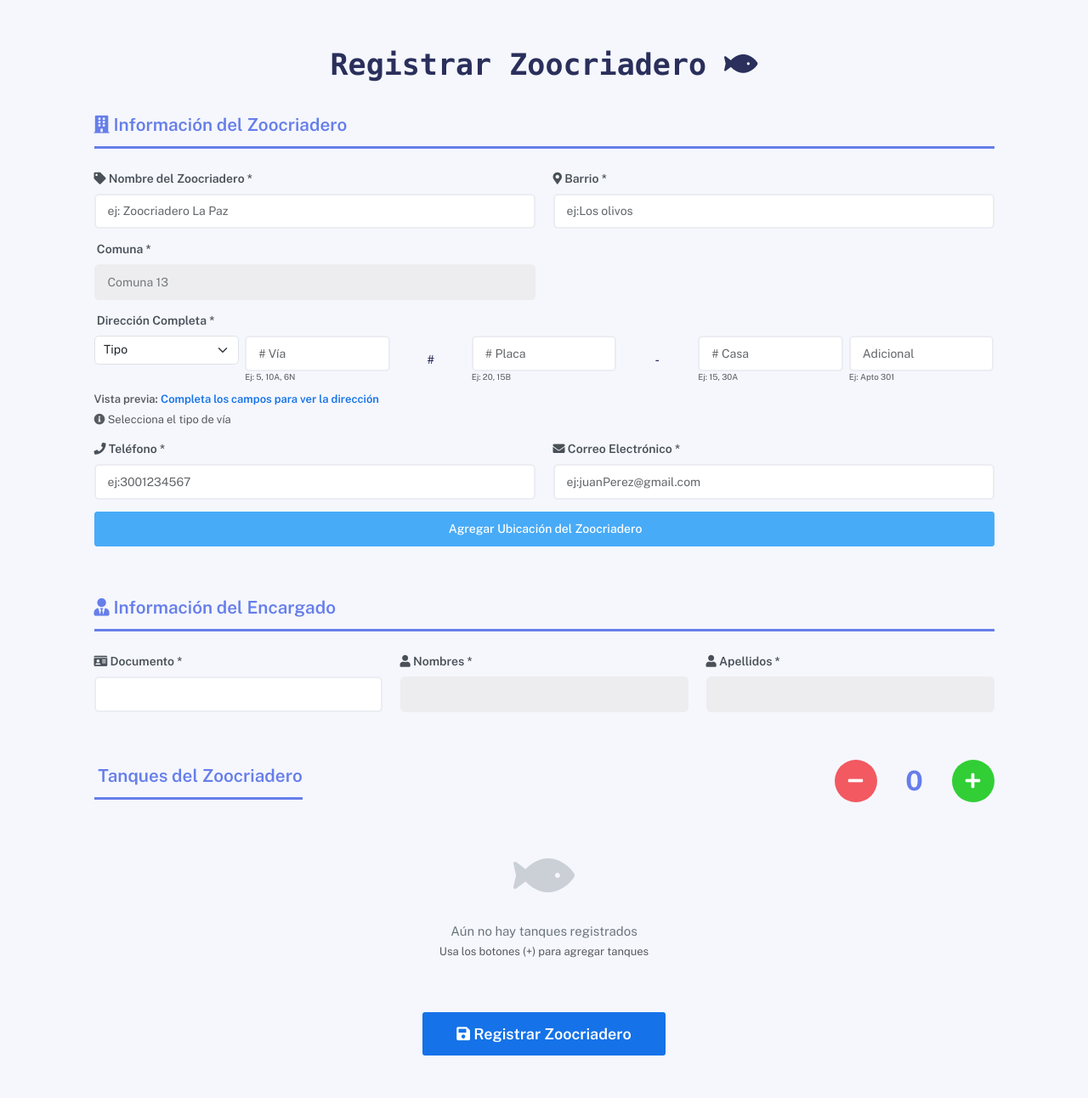
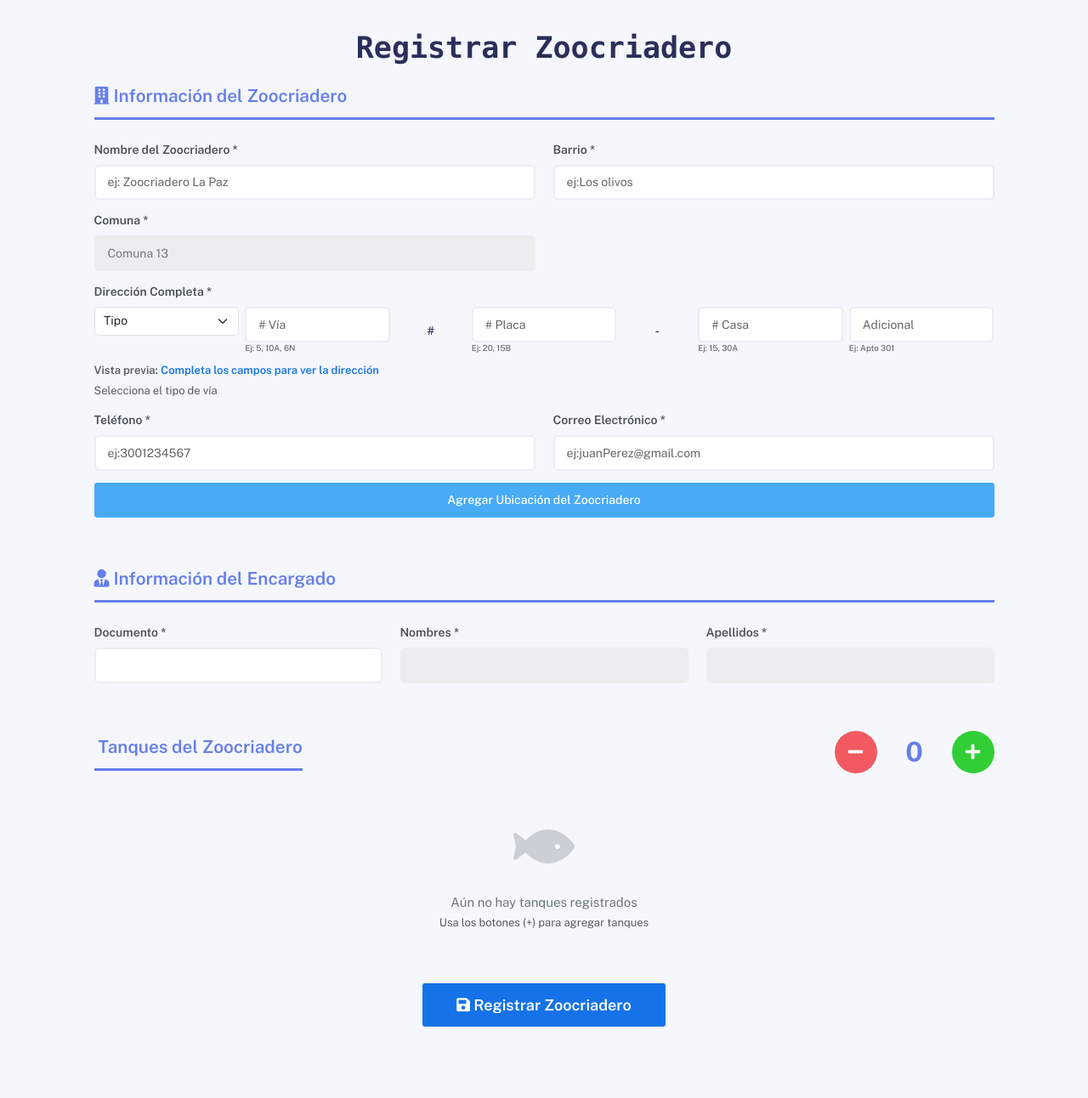
Before and after one commit to Nauj80/Proyecto_AedesMap, a PHP site: template view/zoocriaderos/RegistrarZoocriadero.php in a window 1280 px wide. Shown: the whole page at 85% size. After the commit the page ends 1208 px from the top, so only its background shows below. Run offline with PHP 8.4, Linux system fonts and the light colour scheme; the template is opened without the code that fills it, so the values that code supplies are empty.

Commit message:
cambios de color y eliminacion de iconos

```diff
--- a/controller/Zoocriadero/ZoocriaderoController.php
+++ b/controller/Zoocriadero/ZoocriaderoController.php
@@ -275,5 +275,8 @@ class ZoocriaderoController
             error_log($e->getMessage());
         }
     }
+    public function tipoPermisos(){
+
+    }
 }
 ?>
--- a/view/partials/header.php
+++ b/view/partials/header.php
@@ -8,7 +8,9 @@
 	<meta charset="UTF-8">
 	<title>ZooCriadero</title>
 	<meta content='width=device-width, initial-scale=1.0, shrink-to-fit=no' name='viewport' />
+	<link rel="stylesheet" href="assets/css/tablasHeader.css">
 	<link rel="icon" href="assets/img/kaiadmin/favicon.ico" type="image/x-icon" />
+
 
 	<!-- Fonts and icons -->
 	<script src="assets/js/plugin/webfont/webfont.min.js"></script>
--- a/view/zoocriaderos/Filtro.php
+++ b/view/zoocriaderos/Filtro.php
@@ -29,7 +29,7 @@ if (empty($zooCria)) {  // Cambié a empty() para detectar null o array vacío
                         <?php
                         if (tieneAccion("Zoocriaderos", "Ver_detalle")) {
                             ?>
-                            <button id="verDetalle" type="button" class="btn btn-success btn-sm btn-ver-detalle" data-bs-toggle="modal"
+                            <button id="verDetalle" type="button" class="btn btn-primary btn-sm btn-ver-detalle" data-bs-toggle="modal"
                                 data-bs-target="#modalVerDetalle"
                                 data-url="<?= getUrl("Zoocriadero", "Zoocriadero", "verDetalle", array("id_zoocriadero" => $zoocriadero['id_zoocriadero']), "ajax"); ?>">
                                 Ver Detalle
@@ -38,7 +38,7 @@ if (empty($zooCria)) {  // Cambié a empty() para detectar null o array vacío
                         <?php
                         if (tieneAccion("Zoocriaderos", "Editar")) {
                             ?>
-                            <button type="button" class="btn btn-warning btn-sm btn-Editar" data-bs-toggle="modal"
+                            <button type="button" class="btn btn-info btn-sm btn-Editar" data-bs-toggle="modal"
                                 data-bs-target="#modalEditarZoocriadero"
                                 data-url="<?= getUrl("Zoocriadero", "Zoocriadero", "editar", array("id_zoocriadero" => $zoocriadero['id_zoocriadero']), "ajax"); ?>">
                                 Editar
--- a/view/zoocriaderos/RegistrarZoocriadero.php
+++ b/view/zoocriaderos/RegistrarZoocriadero.php
@@ -2,7 +2,7 @@
     .form-container {
         background: transparent;
         padding: 30px;
-        margin: 20px auto;
+        margin: 0px auto;
         max-width: 1200px;
     }
 
@@ -152,9 +152,9 @@
 
 <div class="container">
     <div class="form-container">
-        <div class="row mb-4">
+        <div class="row mb-2">
             <div class="col text-center">
-                <h2 class="font-monospace fw-bold fs-1"> Registrar Zoocriadero <i class="fas fa-fish"></i></h2>
+                <h2 class="font-monospace fw-bold fs-1"> Registrar Zoocriadero</h2>
             </div>
         </div>
 
@@ -168,27 +168,27 @@
                 <div class="row">
                     <div class="col-md-6 mb-3">
                         <label for="nombreZoo" class="form-label">
-                            <i class="fas fa-tag"></i> Nombre del Zoocriadero *
+                            Nombre del Zoocriadero *
                         </label>
                         <input type="text" class="form-control" id="nombreZoo" name="nombreZoo" required minlength="3"
                             maxlength="100" placeholder="ej: Zoocriadero La Paz">
                     </div>
                     <div class="col-md-6 mb-3">
                         <label for="barrio" class="form-label">
-                            <i class="fas fa-map-marker-alt"></i> Barrio *
+                            Barrio *
                         </label>
                         <input type="text" class="form-control" id="barrio" name="barrio" required minlength="3"
                             maxlength="50" placeholder="ej:Los olivos">
                     </div>
                     <div class="col-md-6 mb-3">
                         <label for="comuna" class="form-label">
-                            <i class="fas fa-city"></i> Comuna *
+                            </i> Comuna *
                         </label>
                         <input type="text" class="form-control" id="comuna" name="comuna" value="Comuna 13" readonly>
                     </div>
                     <div class="col-12 mb-3">
                         <label class="form-label">
-                            <i class="fas fa-location-dot"></i> Dirección Completa *
+                            Dirección Completa *
                         </label>
                         <div class="row g-2">
                             <div class="col-md-2">
@@ -242,20 +242,20 @@
                         </div>
                         <div class="mt-1">
                             <small class="text-muted" id="ejemploDireccion">
-                                <i class="fas fa-info-circle"></i> Selecciona el tipo de vía
+                                </i> Selecciona el tipo de vía
                             </small>
                         </div>
                     </div>
                     <div class="col-md-6 mb-3">
                         <label for="telefono" class="form-label">
-                            <i class="fas fa-phone"></i> Teléfono *
+                            </i> Teléfono *
                         </label>
                         <input type="tel" class="form-control" id="telefono" name="telefono" required
                             pattern="[0-9]{10}" maxlength="10" placeholder="ej:3001234567">
                     </div>
                     <div class="col-md-6 mb-3">
                         <label for="correo" class="form-label">
-                            <i class="fas fa-envelope"></i> Correo Electrónico *
+                            Correo Electrónico *
                         </label>
                         <input type="email" class="form-control" id="correo" name="correo" required maxlength="100"
                             placeholder="ej:juanPerez@gmail.com">
@@ -263,7 +263,7 @@
                     <div class="col-12 mb-3">
                         <button type="button" class="btn btn-info w-100" data-bs-toggle="modal"
                             data-bs-target="#modalMapa">
-                            <i class="fas fa-map-location-dot"></i> Agregar Ubicación del Zoocriadero
+                            Agregar Ubicación del Zoocriadero
                         </button>
                     </div>
                 </div>
@@ -279,7 +279,7 @@
                     <!-- Documento -->
                     <div class="col-md-4 mb-3">
                         <label for="documentoEncargado" class="form-label">
-                            <i class="fas fa-id-card"></i> Documento *
+                            Documento *
                         </label>
                         <input type="text" class="form-control" id="documentoEncargado" name="documentoEncargado"
                             list="listaUsuarios" required minlength="6" maxlength="15">
@@ -296,7 +296,7 @@
                     <!-- Nombres -->
                     <div class="col-md-4 mb-3">
                         <label for="nombresEncargado" class="form-label">
-                            <i class="fas fa-user"></i> Nombres *
+                            Nombres *
                         </label>
                         <input type="text" class="form-control" id="nombresEncargado" name="nombresEncargado" readonly>
 
@@ -304,7 +304,7 @@
                     </div>
                     <div class="col-md-4 mb-3" hidden>
                         <label for="idEncargado" class="form-label">
-                            <i class="fas fa-user"></i> ID *
+                            ID *
                         </label>
                         <input type="text" hidden value="" name="idEncargado" id="idEncargado" required>
                     </div>
@@ -312,7 +312,7 @@
                     <!-- Apellidos -->
                     <div class="col-md-4 mb-3">
                         <label for="apellidosEncargado" class="form-label">
-                            <i class="fas fa-user"></i> Apellidos *
+                            Apellidos *
                         </label>
                         <input type="text" class="form-control" id="apellidosEncargado" name="apellidosEncargado"
                             readonly>
--- /dev/null
+++ b/web/assets/css/tablasHeader.css
@@ -0,0 +1,10 @@
+.thead-custom th {
+    background-color: #0d6efd !important;
+    color: #fff !important;
+    font-weight: bold !important;
+    text-align: center !important;
+    vertical-align: middle !important;
+    border-color: #0004ff !important;
+    border-width: 2px !important;
+    border-style: solid !important;
+}
--- a/web/js/global.js
+++ b/web/js/global.js
@@ -3,7 +3,9 @@ $(document).ready(function() {
         let data = $(this).val();
         let url = $(this).data("url");
         // convertir a mayusculas la primera letra de cada palabra
+        data = data.trim();
         data = data.replace(/\b\w/g, function(l) { return l.toUpperCase() });
+
 
         $.ajax({
             url: url,
```
Also changed, not shown: view/zoocriaderos/ConsultarZoocriaderos.php (+9 -10 lines), web/index.php (+0 -32 lines).
